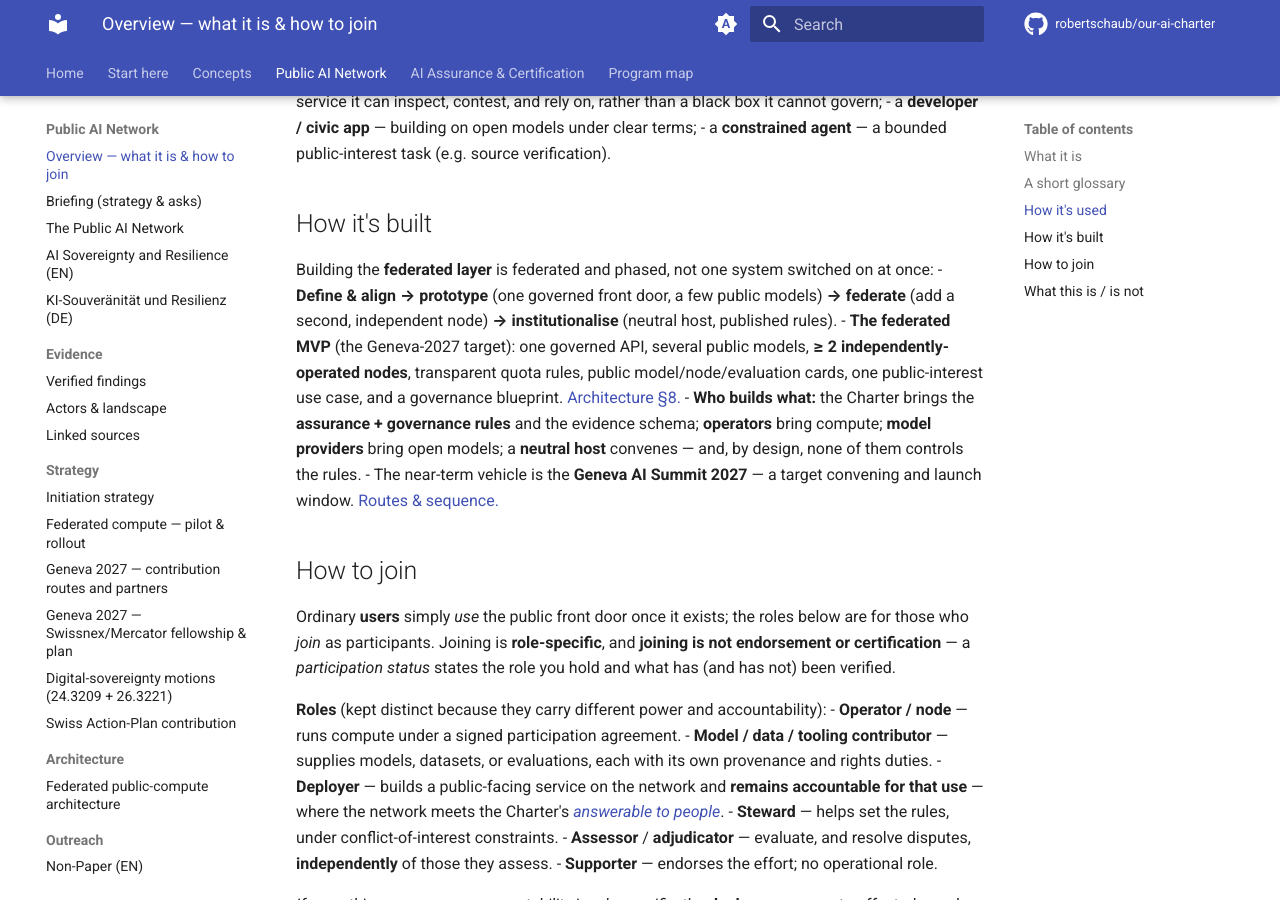
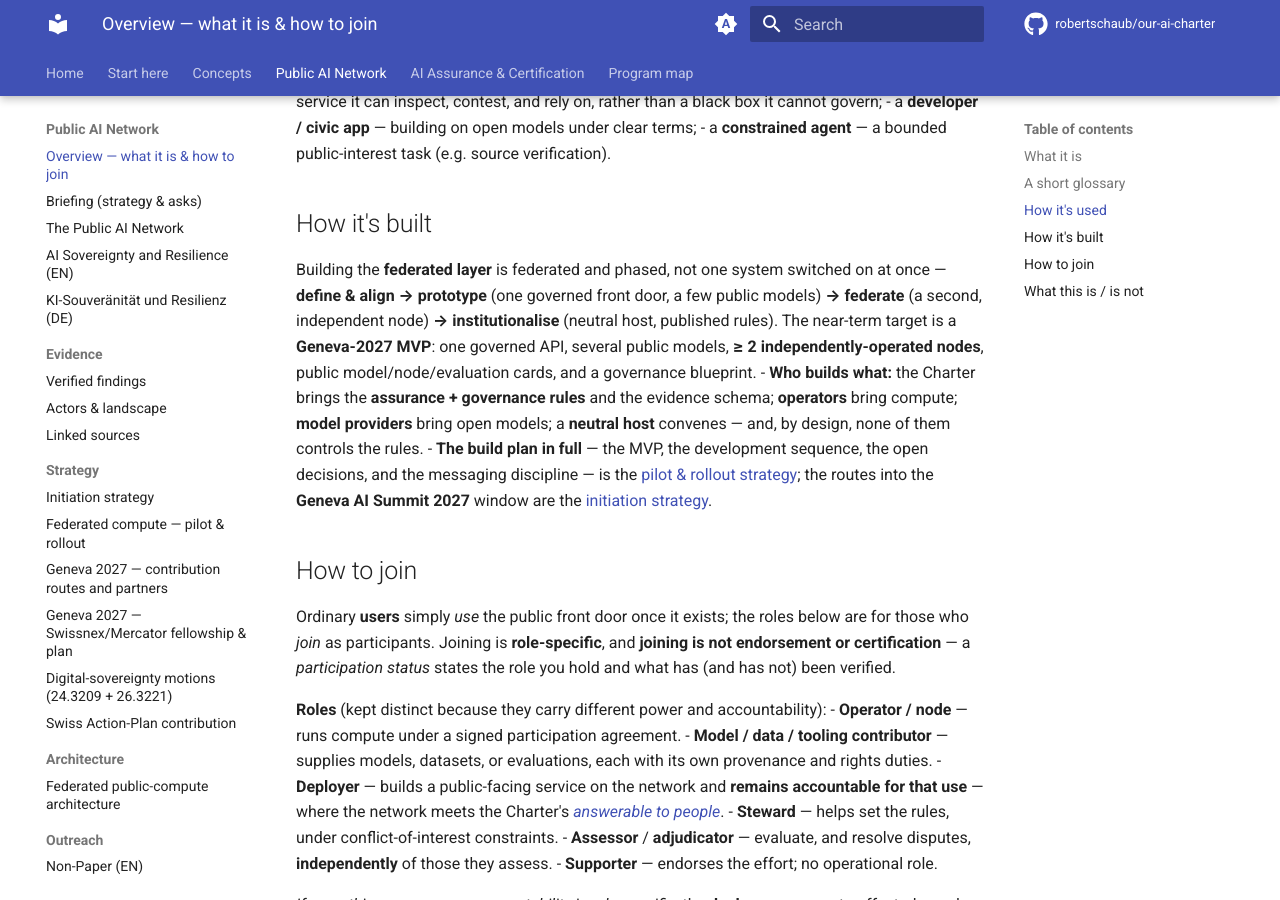
Before and after one commit to robertschaub/our-ai-charter, an MkDocs documentation site: the page built from docs/Public AI Network/network-overview.md, in a window 1280 px wide and 900 px high, scrolled down 2038 px. Built offline with MkDocs 1.6.1 and Material for MkDocs 9.7.7, drawn with Linux system fonts in a browser that asks for light colours; plug-ins that fetch from the network failed and are left out; comment, search, counter and statistics services are not loaded.

Commit message:
docs: reorganize (3/3) -- trim the overview build section; changelog
- network-overview "How it's built": trimmed from a four-bullet restatement to
  a front-door gist that cross-refs the two strategy docs (the new pilot &
  rollout doc + initiation strategy), and fixed the now-stale "Architecture
  section 8" link -- the MVP/sequence it pointed at moved to PAN > Strategy in 2/3.
- briefing: added the pilot & rollout doc to the Strategy companion list.
- CHANGELOG: one comprehensive entry covering all three reorg stages.

Cross-repo link sweep is clean -- the only old concept-doc paths left are in
CHANGELOG history, kept as-written by convention. Verified mkdocs build --strict.

Co-Authored-By: Claude Opus 4.8 <noreply@anthropic.com>

```diff
--- a/docs/Public AI Network/network-overview.md
+++ b/docs/Public AI Network/network-overview.md
@@ -44,11 +44,9 @@ Different people use it for different work:
 
 ## How it's built
 
-Building the **federated layer** is federated and phased, not one system switched on at once:
-- **Define & align → prototype** (one governed front door, a few public models) **→ federate** (add a second, independent node) **→ institutionalise** (neutral host, published rules).
-- **The federated MVP** (the Geneva-2027 target): one governed API, several public models, **≥ 2 independently-operated nodes**, transparent quota rules, public model/node/evaluation cards, one public-interest use case, and a governance blueprint. [Architecture §8.](Architecture/federated-public-compute-architecture.md)
+Building the **federated layer** is federated and phased, not one system switched on at once — **define & align → prototype** (one governed front door, a few public models) **→ federate** (a second, independent node) **→ institutionalise** (neutral host, published rules). The near-term target is a **Geneva-2027 MVP**: one governed API, several public models, **≥ 2 independently-operated nodes**, public model/node/evaluation cards, and a governance blueprint.
 - **Who builds what:** the Charter brings the **assurance + governance rules** and the evidence schema; **operators** bring compute; **model providers** bring open models; a **neutral host** convenes — and, by design, none of them controls the rules.
-- The near-term vehicle is the **Geneva AI Summit 2027** — a target convening and launch window. [Routes & sequence.](Strategy/initiation-strategy.md)
+- **The build plan in full** — the MVP, the development sequence, the open decisions, and the messaging discipline — is the [pilot & rollout strategy](Strategy/federated-compute-pilot-and-rollout.md); the routes into the **Geneva AI Summit 2027** window are the [initiation strategy](Strategy/initiation-strategy.md).
 
 ## How to join
 
```
Also changed, not shown: CHANGELOG.md (+1 -0 lines), docs/Public AI Network/briefing.md (+1 -1 lines).
